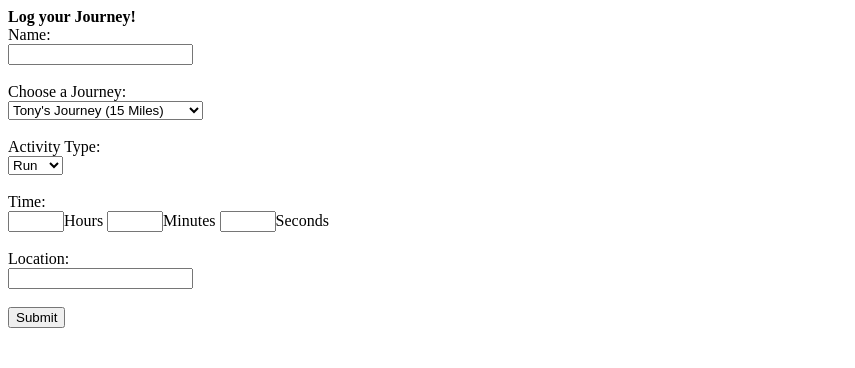
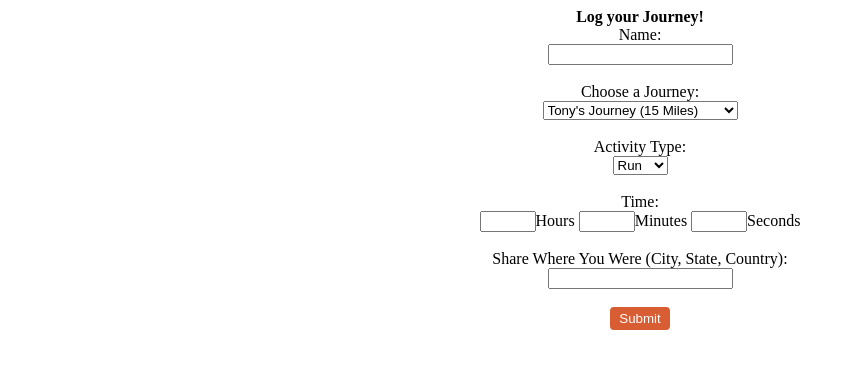
Before and after one commit to Bensonm3/Result_Poster, a website: page index.html in a window 1280 px wide. Shown: the whole page, without its empty margins (0-855 px from the left). Drawn offline with Linux system fonts and the light colour scheme.

Commit message:
small style revisions

```diff
--- a/index.html
+++ b/index.html
@@ -6,6 +6,7 @@
     <title>Max-a-thon Result Poster</title>
   </head>
   <body>
+      <div id bodyContainer>
         <div id="formContainer">
             <b>Log your Journey!</b><br>
             <form id="formHTML" name="formHTML" class="" action="/results" method="post">
@@ -34,13 +35,14 @@
                 <input type="number" id="minutes" required="True" min='0' max='59' name="minutes">Minutes
                 <input type="number" id="seconds" required="True" min='0' max='59' name="seconds">Seconds
                 <br><br>
-            Location:
+                Share Where You Were (City, State, Country):
                 <br>
                 <input type="text" id="location" required="True" name="location">
                 <br>
                 <br>
-            <button type="submit" required="True" value="submit" name="submit">Submit</button>
+                <button id="submit" type="submit" required="True" value="submit" name="submit">Submit</button>
             </form>
+        </div>
     </div>
   </body>
 </html>
--- a/style.css
+++ b/style.css
@@ -1,5 +1,5 @@
 #formContainer{
-    margin: auto;
+    text-align:center;
 }
 #submit{
     background-color: rgb(217, 93, 51);
```
Also changed, not shown: server.js (+1 -7 lines). Lines whose indentation alone changed are shown as unchanged.
